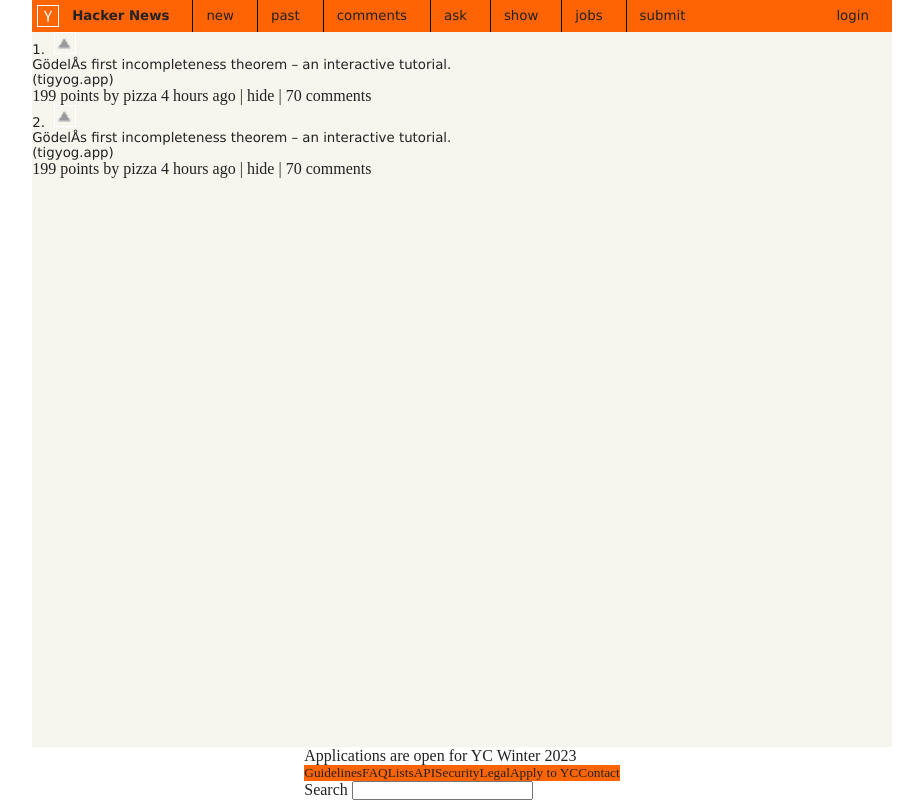
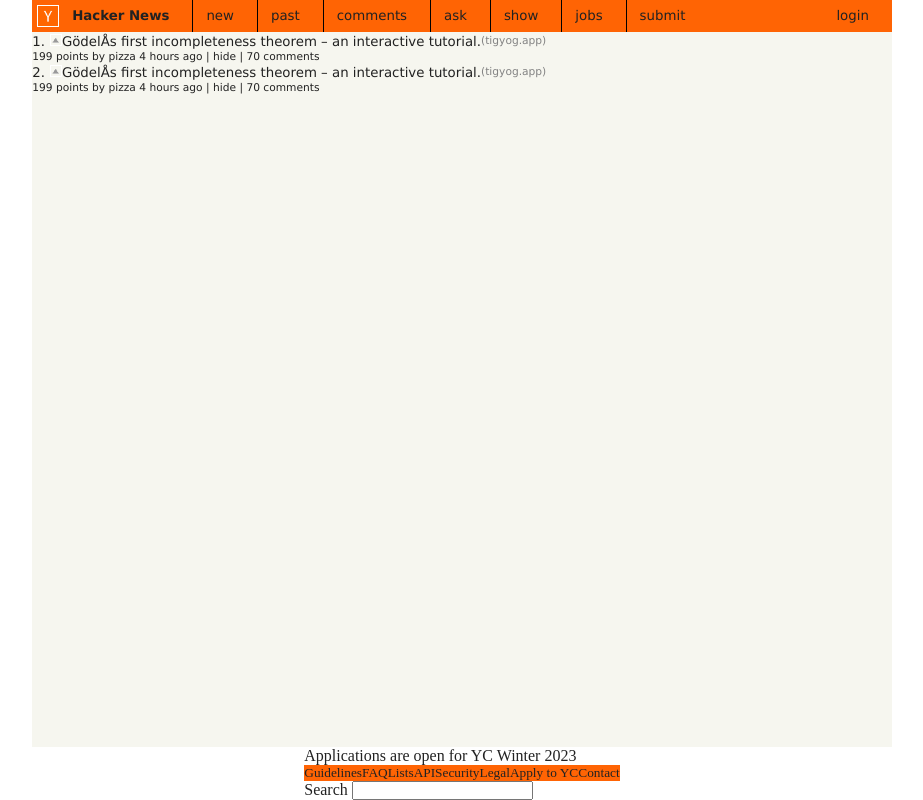
Before and after one commit to junior-slv/Hackerwars-clone, a plain HTML site: page hackernews/index.html in a window 1280 px wide. Shown: the whole page, without its empty margins (178-1101 px from the left). Drawn offline with Linux system fonts and the light colour scheme.

Commit message:
Update styles.css

```diff
--- a/hackernews/styles.css
+++ b/hackernews/styles.css
@@ -45,9 +45,13 @@
     background: #f6f6ef;
 }
 article{
+    display: inline-flex;
     font-family: Verdana, Geneva, sans-serif;
     font-size: 10pt;
     word-break: break-word;
+}
+.number{
+    display: inline-flex;
 }
 img {
     margin-left: 5px;
@@ -55,3 +59,13 @@
     width: 20px;
     height: 20px;
 }
+.container section article img{
+    width: 10px;
+    height: 10px;
+}
+.site {
+    cursor: pointer;
+    color: #828282;
+    font-family: Verdana, Geneva, sans-serif;
+    font-size: 8pt;
+}
```
